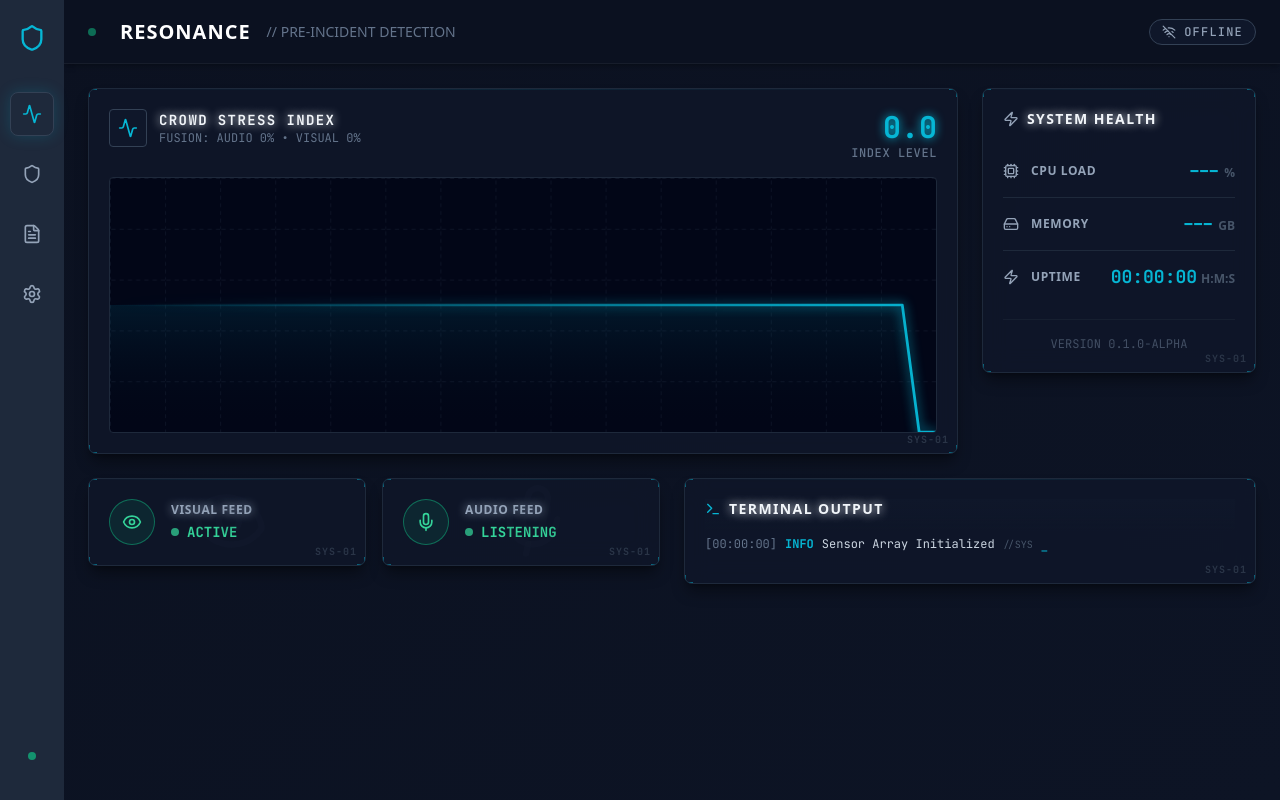
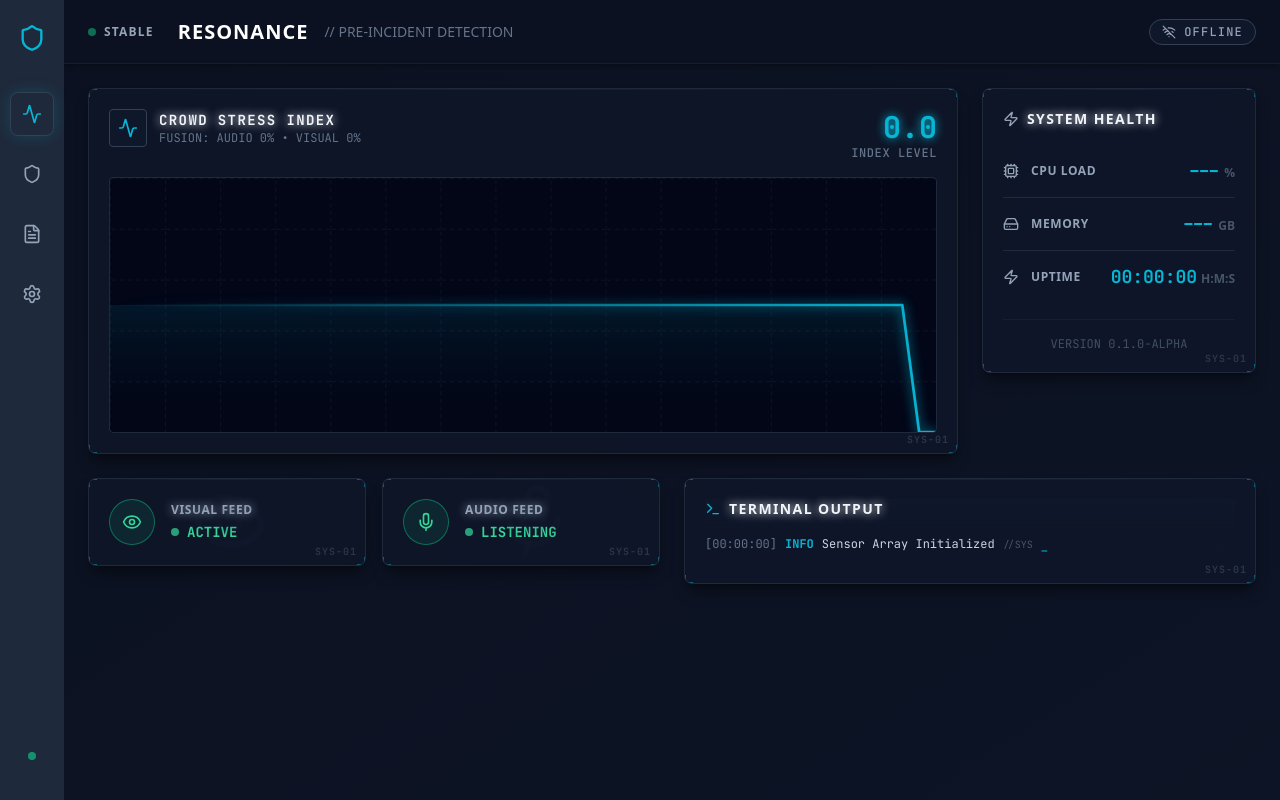
Before and after one commit to Rexy-5097/RESONANCE, a React (Vite) app: page / in a window 1280 px wide. Built offline with nearby package versions, Linux system fonts and the light colour scheme; no server answers.

Commit message:
feat: integrate system state into dashboard

```diff
--- a/src/App.jsx
+++ b/src/App.jsx
@@ -6,17 +6,21 @@ import AlertFeed from './components/dashboard/AlertFeed';
 import SystemHealth from './components/dashboard/SystemHealth';
 import useAudioMonitor from './hooks/useAudioMonitor';
 import useVisualEnergy from './hooks/useVisualEnergy';
+import useResonanceLogic from './hooks/useResonanceLogic';
 
 function App() {
+  // 1. Raw Signals
   const { audioLevel, distressIndex } = useAudioMonitor();
   const { kineticEnergy, isCameraActive } = useVisualEnergy();
 
-  // Sensor Fusion Logic: Simple average for now
-  // In a real system, this would be a weighted Kalman filter
-  const fusionScore = (audioLevel + kineticEnergy) / 2;
+  // 2. Decision Engine (The "Brain")
+  const { systemState, fusionScore, alertLog } = useResonanceLogic({
+    audioLevel,
+    kineticEnergy
+  });
 
   return (
-    <DashboardLayout>
+    <DashboardLayout systemState={systemState}>
       <div className="grid grid-cols-1 lg:grid-cols-4 gap-6 pb-6 h-full content-start">
         {/* Top Row: Pulse Monitor (Wide) */}
         <div className="lg:col-span-3">
@@ -24,6 +28,7 @@ function App() {
             fusionScore={fusionScore}
             audioLevel={audioLevel}
             kineticEnergy={kineticEnergy}
+            systemState={systemState}
           />
         </div>
 
@@ -37,7 +42,7 @@ function App() {
           <SensorStatus />
         </div>
         <div className="lg:col-span-2 h-64 lg:h-auto">
-          <AlertFeed />
+          <AlertFeed logs={alertLog} />
         </div>
       </div>
     </DashboardLayout>
--- a/src/components/layout/DashboardLayout.jsx
+++ b/src/components/layout/DashboardLayout.jsx
@@ -3,7 +3,7 @@ import { motion } from 'framer-motion';
 import Sidebar from './Sidebar';
 import Header from './Header';
 
-const DashboardLayout = ({ children }) => {
+const DashboardLayout = ({ children, systemState = 'STABLE' }) => {
     return (
         <div className="flex h-screen w-screen bg-safety-bg overflow-hidden text-slate-200 font-sans selection:bg-tech-cyan selection:text-black">
             <Sidebar />
@@ -12,7 +12,7 @@ const DashboardLayout = ({ children }) => {
                 <div className="absolute inset-0 bg-gradient-to-br from-safety-bg to-[#0f172a] opacity-50 pointer-events-none z-0" />
                 <div className="bg-scanline" />
 
-                <Header />
+                <Header systemState={systemState} />
 
                 <main className="flex-1 overflow-auto p-6 relative z-10 w-full h-full">
                     <motion.div
--- a/src/components/layout/Header.jsx
+++ b/src/components/layout/Header.jsx
@@ -2,17 +2,29 @@ import React from 'react';
 import { WifiOff } from 'lucide-react';
 import { motion } from 'framer-motion';
 
-const Header = () => {
+const Header = ({ systemState = 'STABLE' }) => {
+    const getStatusColor = () => {
+        switch (systemState) {
+            case 'CRITICAL': return 'bg-signal-crit shadow-signal-crit/50';
+            case 'ELEVATED': return 'bg-signal-warn shadow-signal-warn/50';
+            default: return 'bg-signal-safe shadow-signal-safe/50';
+        }
+    };
+
+    const getStatusText = () => systemState;
     return (
         <header className="h-16 bg-safety-bg border-b border-white/5 flex items-center justify-between px-6 z-40 relative shadow-md shadow-black/20">
             <div className="flex items-center gap-4">
                 {/* Live Status Indicator */}
                 <div className="flex items-center gap-2 mr-2">
                     <motion.div
-                        className="w-2 h-2 rounded-full bg-signal-safe"
+                        className={`w-2 h-2 rounded-full ${getStatusColor()}`}
                         animate={{ opacity: [0.4, 1, 0.4] }}
-                        transition={{ duration: 3, repeat: Infinity, ease: "easeInOut" }}
+                        transition={{ duration: systemState === 'CRITICAL' ? 0.5 : 3, repeat: Infinity, ease: "easeInOut" }}
                     />
+                    <span className={`text-xs font-bold tracking-widest ${systemState === 'CRITICAL' ? 'text-signal-crit animate-pulse' : 'text-slate-400'}`}>
+                        {getStatusText()}
+                    </span>
                 </div>
 
                 <h1 className="text-xl font-bold tracking-wider text-white flex items-center gap-2">
```
